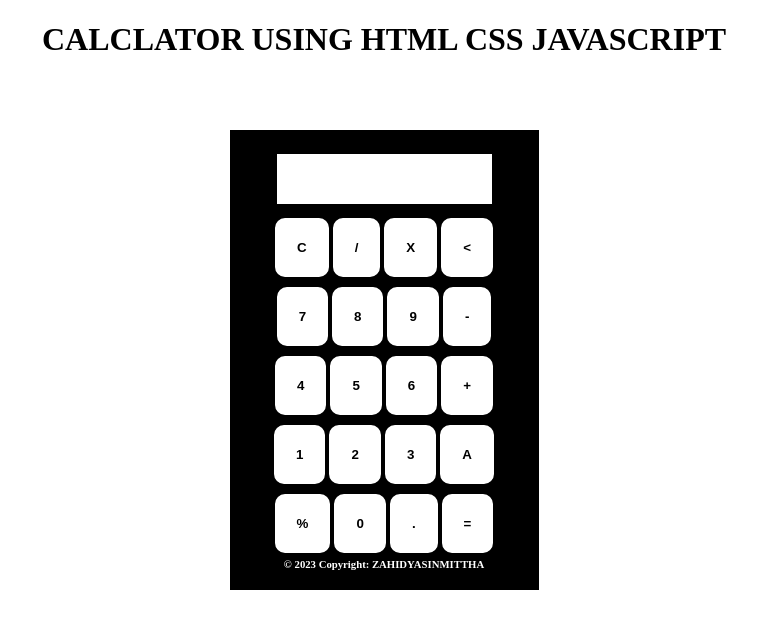
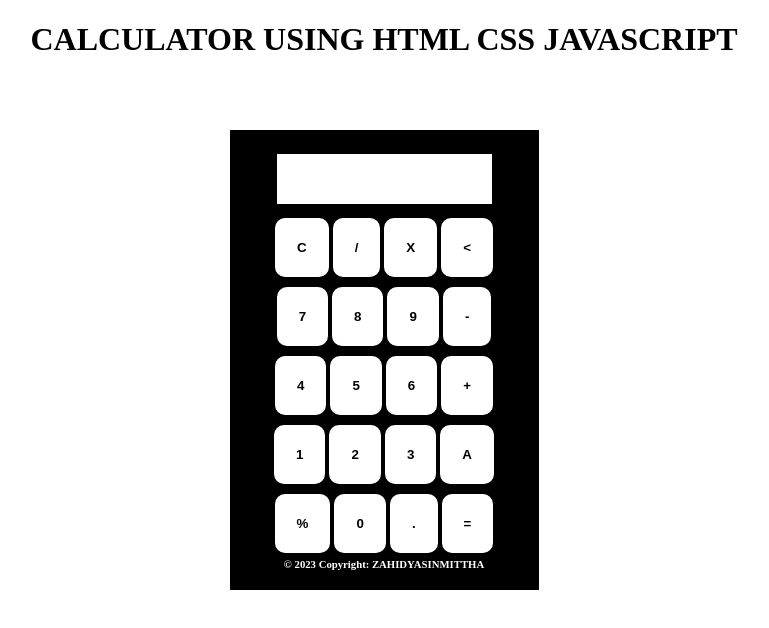
Before and after one commit to zahidyasinmittha/calculator, a plain HTML site: page index.html in a window 1280 px wide. Shown: the whole page, without its empty margins (256-1025 px from the left). Drawn offline with Linux system fonts and the light colour scheme.

Commit message:
correction of calculator spelling
done v2

```diff
--- a/index.html
+++ b/index.html
@@ -8,7 +8,7 @@
     <title>CALCULATOR</title>
 </head>
 <body>
-    <h1 id="heading">CALCLATOR USING HTML CSS JAVASCRIPT</h1>
+    <h1 id="heading">CALCULATOR USING HTML CSS JAVASCRIPT</h1>
     <div class="container1">
     <div class="container">
         <input type="text">
```
